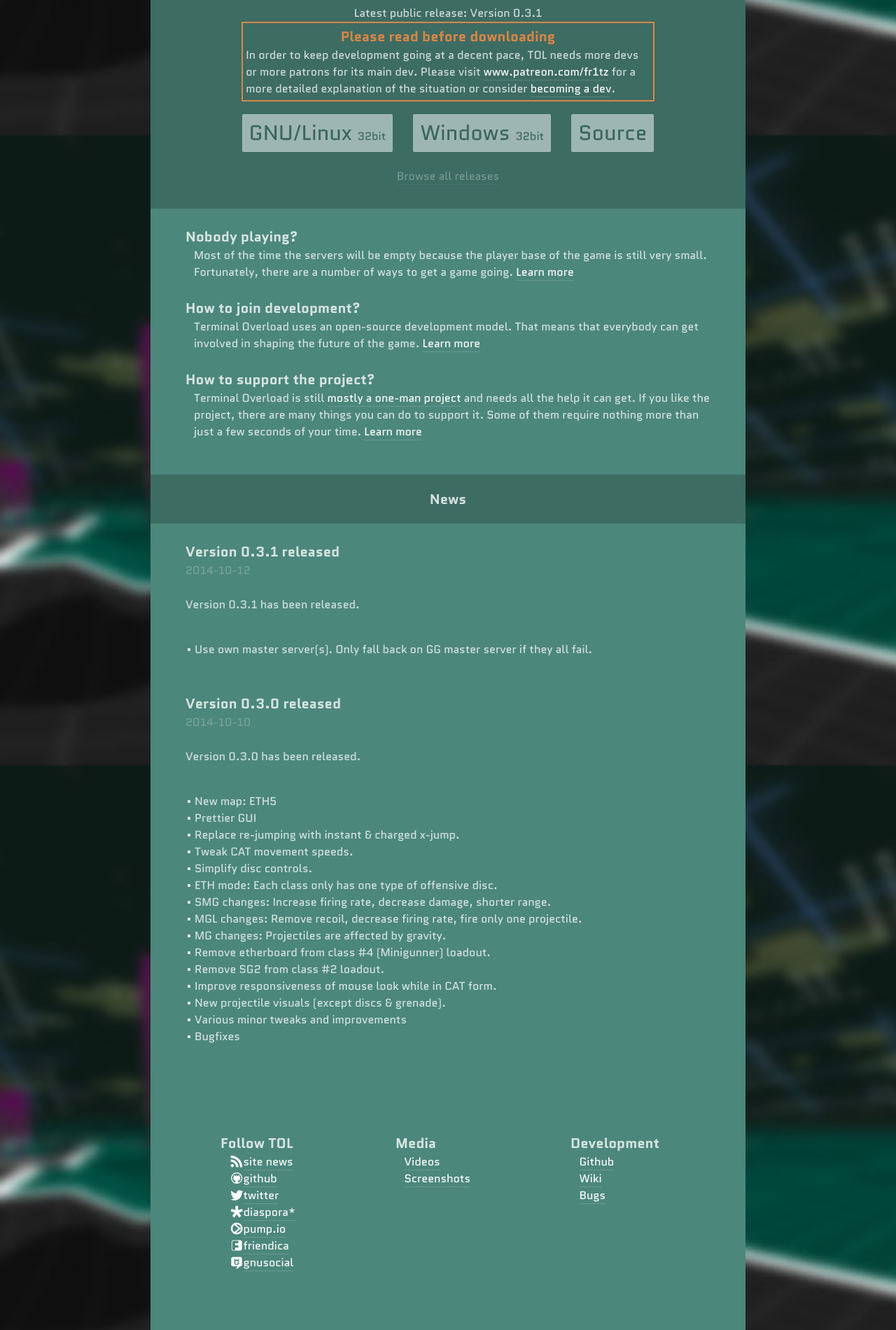
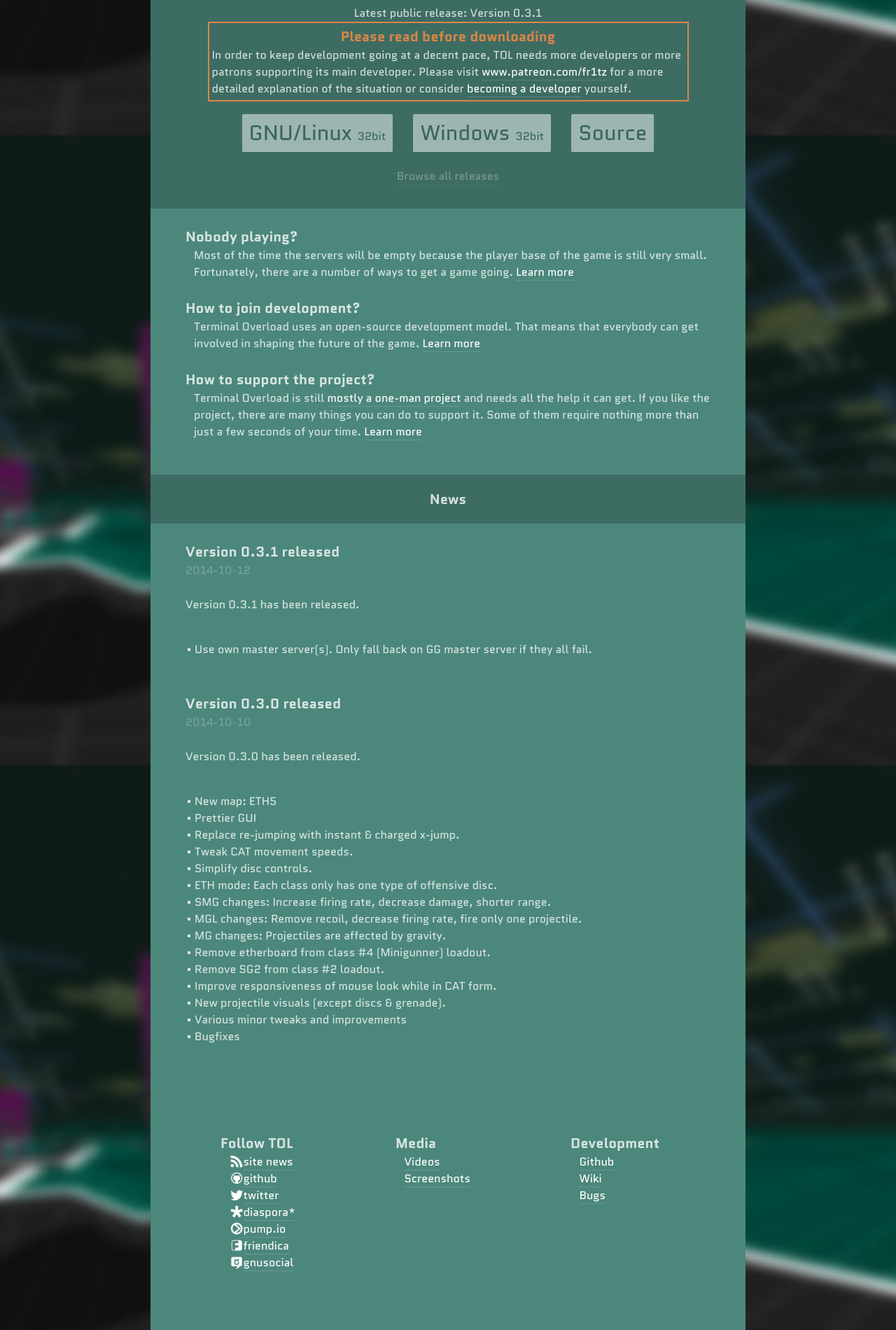
Before and after one commit to fr1tz/terminal-overload.org, a Jekyll site: the page built from index.html, in a window 1280 px wide. Shown: the part 707-2607 px from the top of the page at 70% size. Built offline with Jekyll 4.4.1, drawn with Linux system fonts in a browser that asks for light colours.

Commit message:
Tweak home page's help box.

```diff
--- a/_includes/head.html
+++ b/_includes/head.html
@@ -12,7 +12,7 @@
 
     <style type="text/css">
       .helpbox {
-        width: 77%;
+        width: 90%;
         margin-left: auto;
         margin-right: auto;
         padding: 4px;
--- a/index.html
+++ b/index.html
@@ -15,10 +15,10 @@
     <div class="helpbox">
       <div style="color: rgba(218,134,70,1); width: 100%; text-align: center;"><h1>Please read before downloading</h1></div>
       In order to keep development going at a decent pace, TOL needs
-      more devs or more patrons for its main dev.
+      more developers or more patrons supporting its main developer.
       Please visit <a href="http://www.patreon.com/fr1tz">www.patreon.com/fr1tz</a>
       for a more detailed explanation of the situation or consider
-      <a href="/joindev">becoming a dev</a>.
+      <a href="/joindev">becoming a developer</a> yourself.
     </div>
 
     <div class="download">
```
